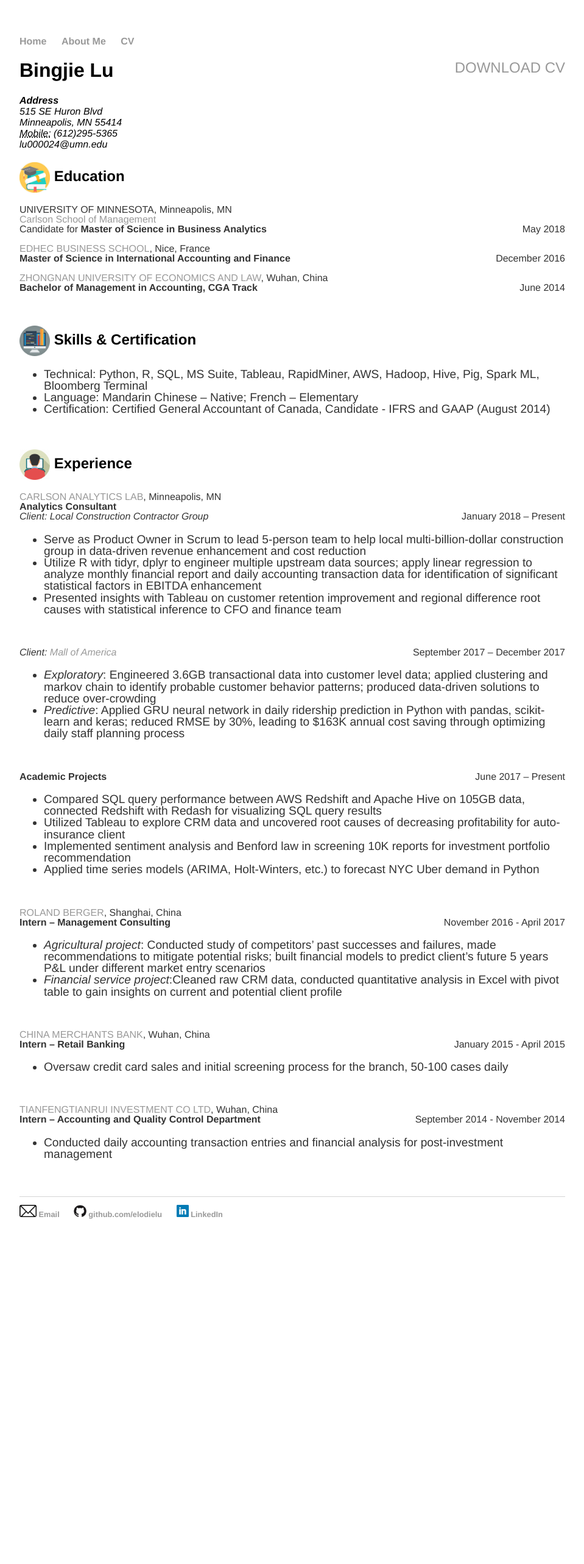
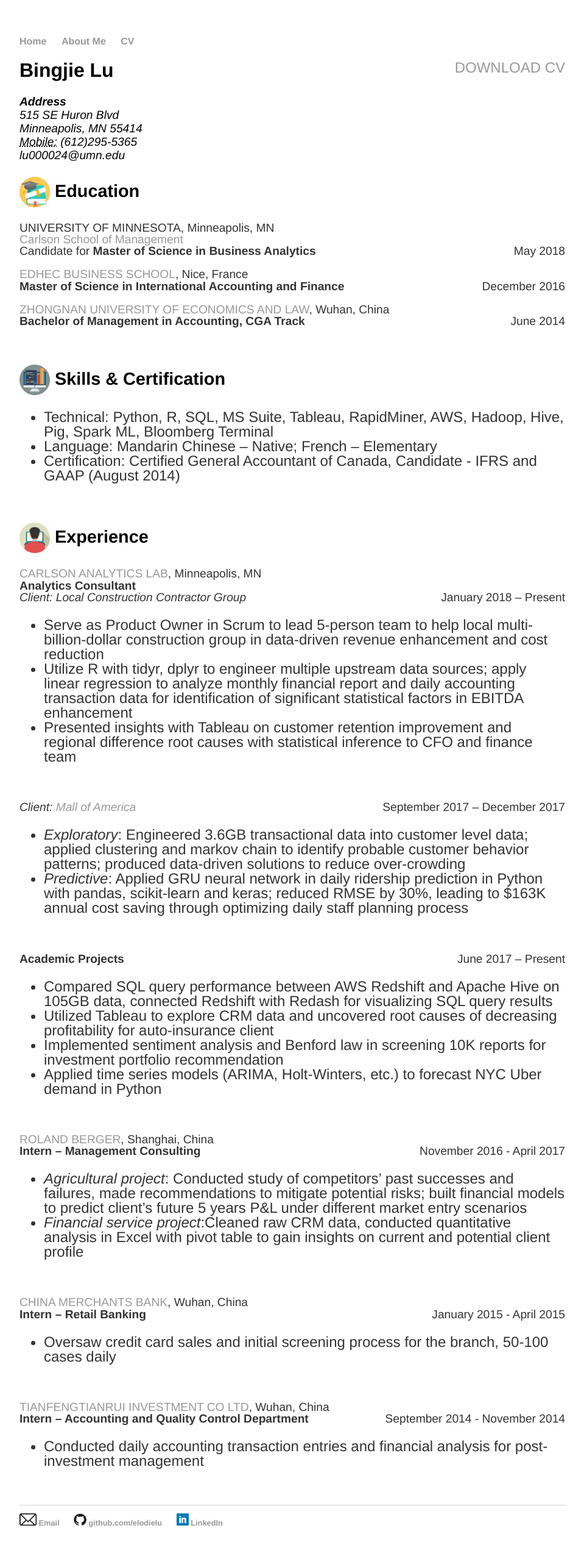
Before and after one commit to elodielu/elodielu.github.io, a Jekyll site: the page built from cv/index.html, in a window 1280 px wide. Shown: the whole page at 61% size, without its empty margins (160-1119 px from the left). Built offline with Jekyll 4.4.1, drawn with Linux system fonts in a browser that asks for light colours; before the commit the page ends 2059 px from its top, so only the background shows below that.

Commit message:
Update main.css

```diff
--- a/css/main.css
+++ b/css/main.css
@@ -17,15 +17,15 @@
 footer { border-top: 1px solid #d5d5d5; font-size: .8em; }
 
 /* Blog */
-ul.posts { margin: 30px auto 50px; font-size: 1em; font-family: 'Helvetica';}
+ul.posts { margin: 30px auto 50px; font-size: 1.2em; font-family: 'Helvetica';}
 ul.posts li { list-style: none; font-family: 'Helvetica';}
 
 /* CV */
 .cv { margin: 0px 0px 60px; }
 .cv h1 { font-size: 2em; font-family: 'Helvetica';}
-.cv h2 { font-size: 1.5em; font-family: 'Helvetica';}
-.cv p { font-size: 1.2em; font-family: 'Helvetica';}
-.cv ul { font-size: 1.2em; font-family: 'Helvetica';}
+.cv h2 { font-size: 1.8em; font-family: 'Helvetica';}
+.cv p { font-size: 1.5em; font-family: 'Helvetica';}
+.cv ul { font-size: 1.5em; font-family: 'Helvetica';}
 .cv address, .cv .download { font-family: 'Helvetica'; }
-.cv address, .cv p { font-size: 1em; font-family: 'Helvetica'; }
+.cv address, .cv p { font-size: 1.2em; font-family: 'Helvetica'; }
 .cv .download { font-family: 'Helvetica';float: right; font-size: 1.5em; text-transform: uppercase; }
```
